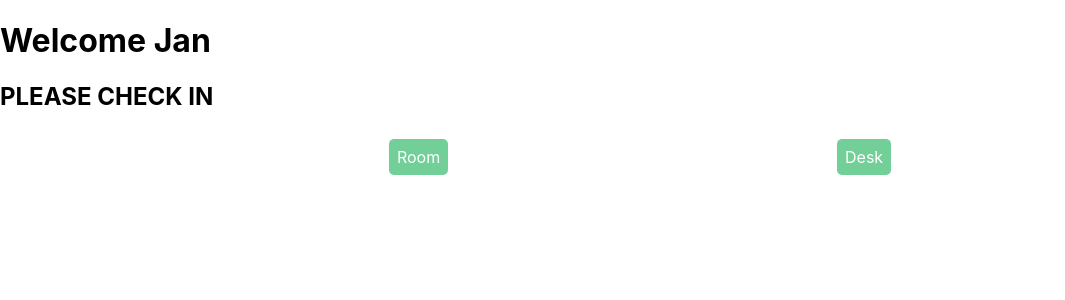
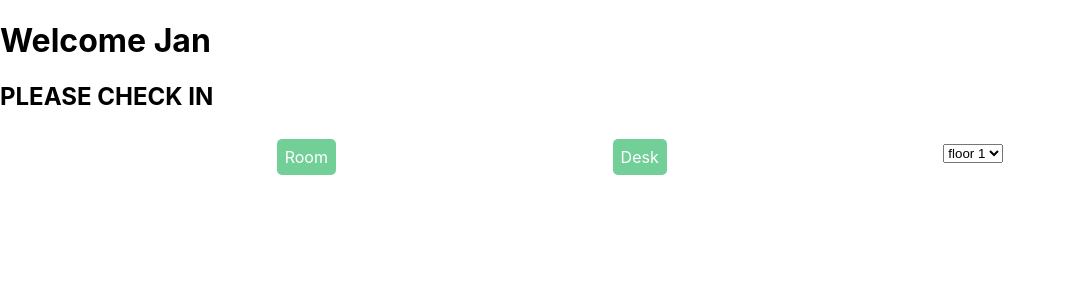
Before and after one commit to nikwilms/capstone-project, a Next.js app: page /dashboard in a window 1280 px wide. Shown: the top 300 px of the page, without its empty margins (0-1065 px from the left). Built offline with nearby package versions, Linux system fonts and the light colour scheme.

Commit message:
add list component

```diff
--- /dev/null
+++ b/components/List.js
@@ -0,0 +1,15 @@
+import React from 'react';
+
+const List = ({ optionValue }) => {
+  return (
+    <select name='floor-list' id='standard-select'>
+      {optionValue.map((floors) => (
+        <option key={floors} value={floors}>
+          {floors}
+        </option>
+      ))}
+    </select>
+  );
+};
+
+export default List;
--- a/components/dashboard/RoomOrDesk.js
+++ b/components/dashboard/RoomOrDesk.js
@@ -1,12 +1,16 @@
 import React from 'react';
 import styled from 'styled-components';
 import Button from '../Button';
+import List from '../List';
 
 const RoomOrDesk = () => {
   return (
     <StyledSection>
       <Button buttonType='button' name='Room' />
       <Button buttonType='button' name='Desk' />
+      <div>
+        <List optionValue={['floor 1', 'floor 2']} />
+      </div>
     </StyledSection>
   );
 };
```
